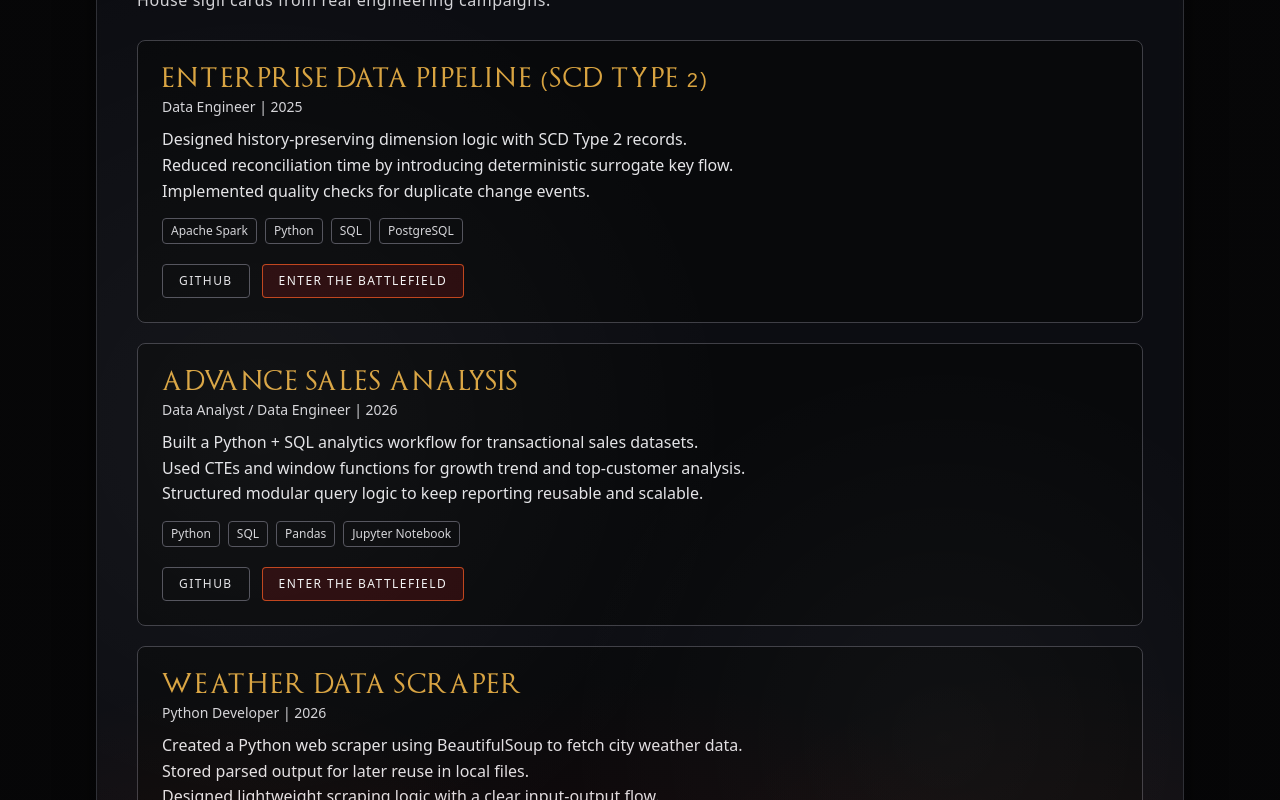
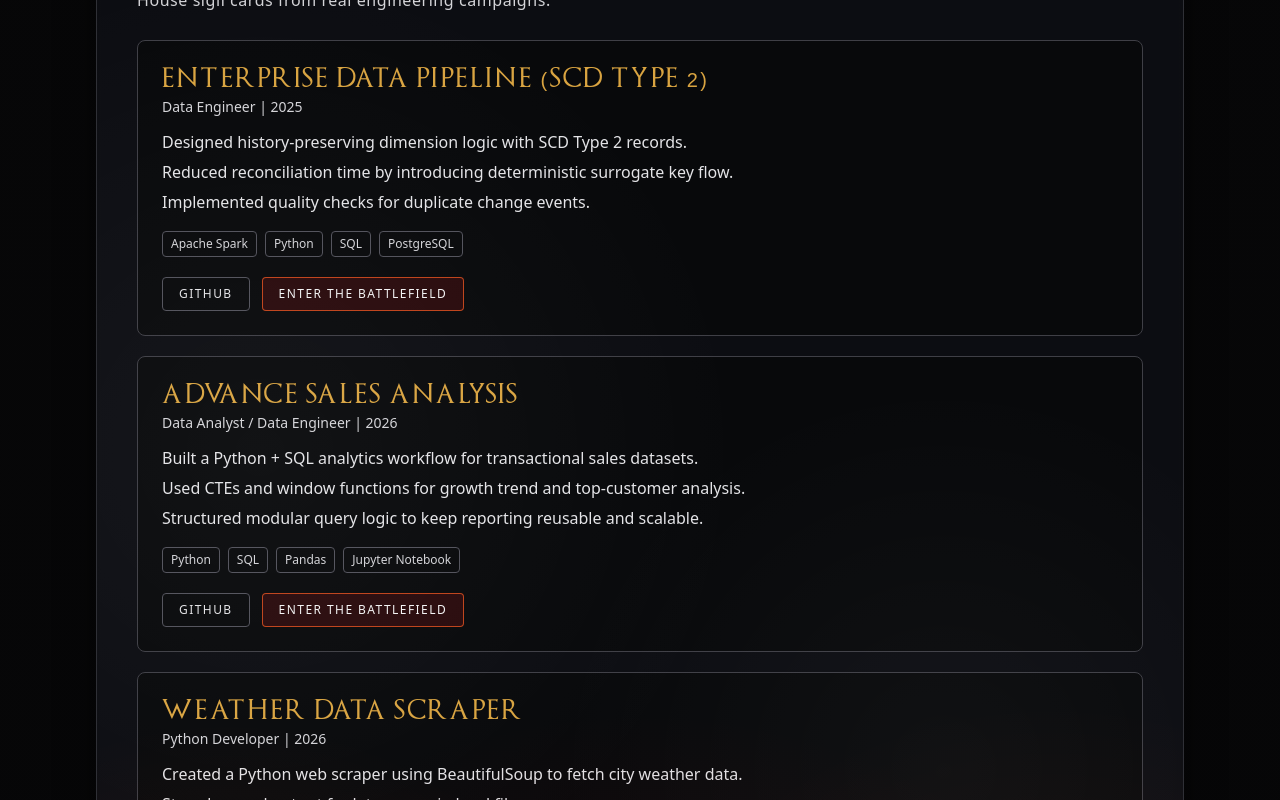
Before and after one commit to krishnad03/Krishna_Portfolio, a Next.js app: page / in a window 1280 px wide. Shown: the part 4760-5560 px from the top of the page. Built offline with nearby package versions, Linux system fonts and the light colour scheme.

Commit message:
Justify project achievement text

```diff
--- a/sections/ProjectsSection.tsx
+++ b/sections/ProjectsSection.tsx
@@ -16,9 +16,11 @@ export function ProjectsSection() {
             <p className="mt-1 text-sm text-zinc-300">
               {project.role} | {project.timeline}
             </p>
-            <ul className="mt-3 space-y-1 text-zinc-200">
+            <ul className="mt-3 space-y-1 text-justify text-zinc-200">
               {project.achievements.map((item) => (
-                <li key={item}>{item}</li>
+                <li key={item} className="leading-relaxed">
+                  {item}
+                </li>
               ))}
             </ul>
             <div className="mt-4 flex flex-wrap gap-2">
```
